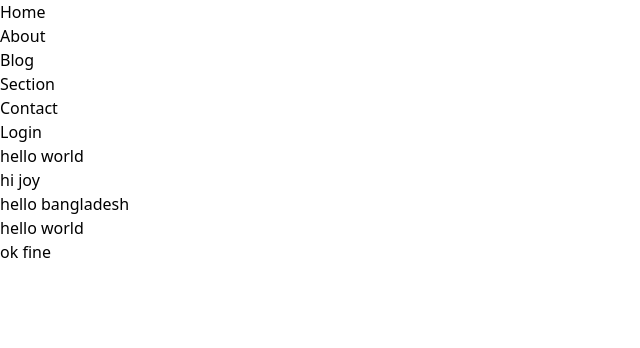
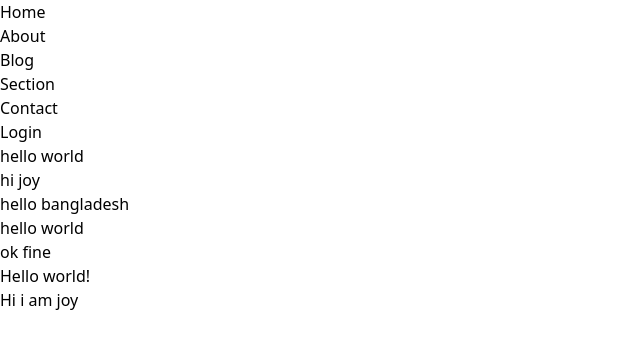
Before and after one commit to joybaidya2/Travel-Tour, a plain HTML site: page index.html in a window 1280 px wide. Shown: the whole page, without its empty margins (0-640 px from the left). Drawn offline with nearby package versions, Linux system fonts and the light colour scheme.

Commit message:
fourth commit

```diff
--- a/index.html
+++ b/index.html
@@ -33,5 +33,13 @@
     <div>
         <p>ok fine</p>
     </div>
+    <section>
+        <div>
+            <h1>Hello world!</h1>
+        </div>
+    </section>
+    <div>
+        <p>Hi i am joy </p>
+    </div>
 </body>
 </html>
```
